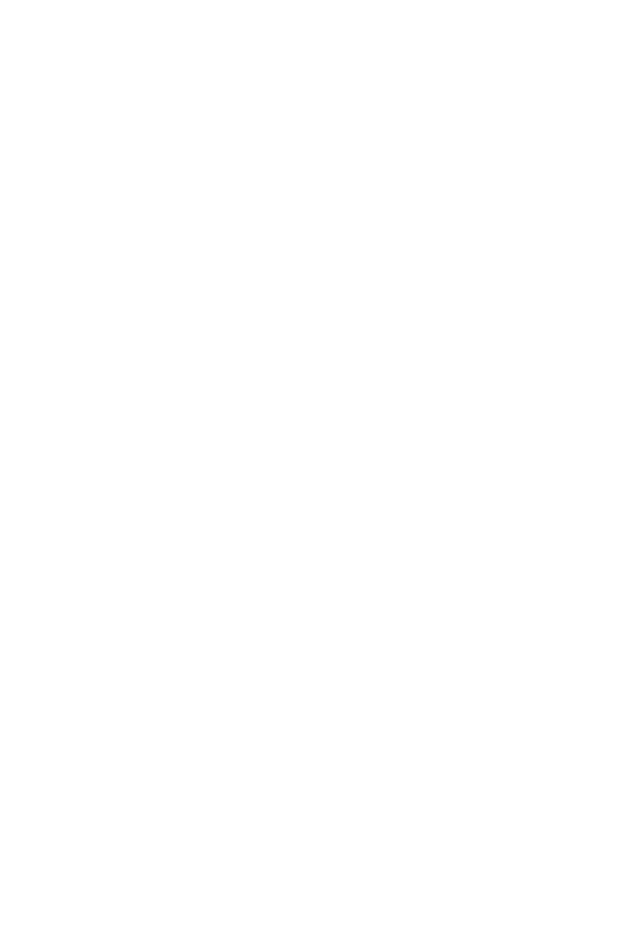
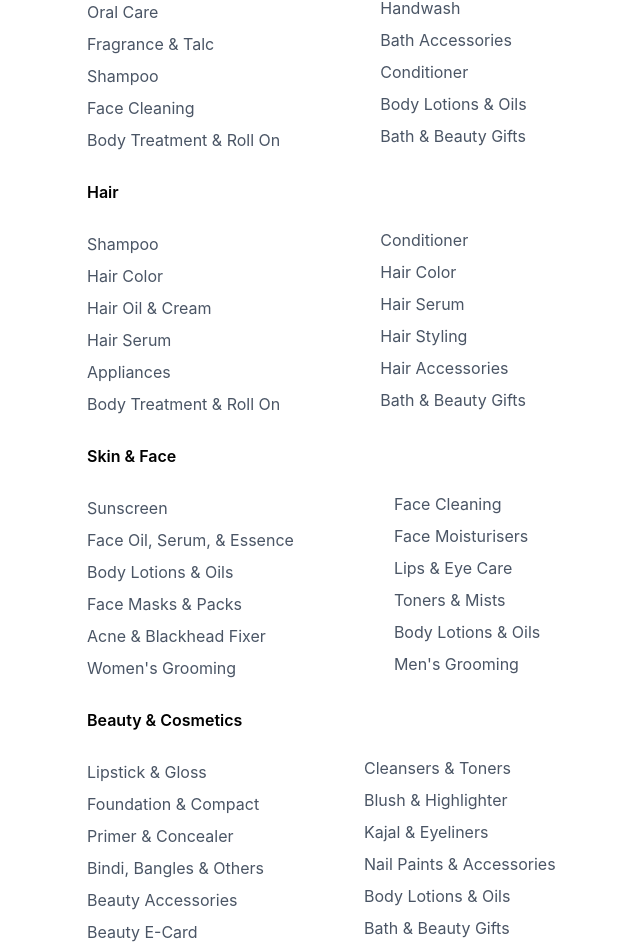
Before and after one commit to Vipashyanawagh/Blinkit__Web, a React (Vite) app: page /categories in a window 1280 px wide. Before the commit this address had no page. Shown: the part 216-1168 px from the top of the page, without its empty margins (13-653 px from the left). Before the commit the page ends 800 px from the top, so only its background shows below. Built offline with nearby package versions, Linux system fonts and the light colour scheme.

Commit message:
Add Signup properties

```diff
--- a/src/App.jsx
+++ b/src/App.jsx
@@ -4,16 +4,21 @@
 import MilkCards from "./components/landing/MilkCards";
 import LoginPage from "./components/landing/LoginPage";
 import SignupPage from "./components/landing/SignupPage";
+import Navbar from "./components/landing/Navbar";
+import CategoryPage from "./components/landing/CategoryPage";
+
 
 function App() {
   return (
     <BrowserRouter>
       <Routes>
+        <Route path="/navbar" element={<Navbar/>} />
         <Route path="/" element={<Landing />} />
         <Route path="/login" element={<LoginPage />} />
         <Route path="/signup" element={<SignupPage />} />
         <Route path="/cn" element={<MilkCards />} />
         <Route path="/prn" element={<MilkCards />} />
+        <Route path="/categories" element={<CategoryPage />} />
       </Routes>
     </BrowserRouter>
   );
--- /dev/null
+++ b/src/components/landing/CategoryPage.jsx
@@ -0,0 +1,147 @@
+import React from 'react'
+import { NavLink } from 'react-router-dom'
+import Navbar from './Navbar'
+
+function CategoryPage() {
+  return (
+    <div>
+
+        <div>
+             <NavLink to="/navbar"></NavLink>
+            <h1 className=' pl-25 text-2xl  font-semibold   mt-20 '>Categories <span className='text-green-600 text-lg pl-3'></span></h1>
+            <div className='flex'>
+              <div className='ml-25 mt-5 text-gray-600'>
+                <ul>
+                  <li className='pb-2 text-black font-semibold mb-5 '>Bath & Boy</li>
+                  <li className='pb-2'>Bathing Soap</li>
+                  <li className='pb-2'>Oral Care</li>
+                  <li className='pb-2'>Fragrance & Talc</li>
+                  <li className='pb-2'>Shampoo</li>
+                  <li className='pb-2'>Face Cleaning</li>
+                  <li className='pb-2'>Body Treatment & Roll On </li>
+
+                </ul>
+              </div>
+
+              <div className='ml-25 mt-17  text-gray-600'>
+                 <ul>
+                  <li className='pb-2'>Shower Gels & Scrubs </li>
+                  <li className='pb-2'>Handwash</li>
+                  <li className='pb-2'>Bath Accessories</li>
+                  <li className='pb-2'>Conditioner</li>
+                  <li className='pb-2'>Body Lotions & Oils</li>
+                  <li className='pb-2'>Bath & Beauty Gifts</li>
+
+
+                </ul>
+
+              </div>
+
+            </div>
+
+
+
+
+             <div className='flex'>
+              <div className='ml-25 mt-5 text-gray-600'>
+                <ul>
+                  <li className='pb-2 text-black font-semibold mb-5 '>Hair</li>
+                  <li className='pb-2'>Shampoo</li>
+                  <li className='pb-2'>Hair Color</li>
+                  <li className='pb-2'>Hair Oil & Cream</li>
+                  <li className='pb-2'>Hair Serum</li>
+                  <li className='pb-2'>Appliances</li>
+                  <li className='pb-2'>Body Treatment & Roll On </li>
+
+                </ul>
+              </div>
+
+              <div className='ml-25 mt-17  text-gray-600'>
+                 <ul>
+                  <li className='pb-2'>Conditioner </li>
+                  <li className='pb-2'>Hair Color</li>
+                  <li className='pb-2'>Hair Serum</li>
+                  <li className='pb-2'>Hair Styling </li>
+                  <li className='pb-2'>Hair Accessories</li>
+                  <li className='pb-2'>Bath & Beauty Gifts</li>
+
+
+                </ul>
+
+              </div>
+
+            </div>
+
+
+
+
+             <div className='flex'>
+              <div className='ml-25 mt-5 text-gray-600'>
+                <ul>
+                  <li className='pb-2 text-black font-semibold mb-5 '>Skin & Face</li>
+                  <li className='pb-2'>Sunscreen</li>
+                  <li className='pb-2'>Face Oil, Serum, & Essence</li>
+                  <li className='pb-2'>Body Lotions & Oils</li>
+                  <li className='pb-2'>Face Masks & Packs</li>
+                  <li className='pb-2'>Acne & Blackhead Fixer</li>
+                  <li className='pb-2'>Women's Grooming </li>
+
+                </ul>
+              </div>
+
+              <div className='ml-25 mt-17  text-gray-600'>
+                 <ul>
+                  <li className='pb-2'>Face Cleaning  </li>
+                  <li className='pb-2'>Face Moisturisers</li>
+                  <li className='pb-2'>Lips & Eye Care</li>
+                  <li className='pb-2'>Toners & Mists</li>
+                  <li className='pb-2'>Body Lotions & Oils</li>
+                  <li className='pb-2'>Men's Grooming</li>
+
+
+                </ul>
+
+              </div>
+
+            </div>
+
+
+
+
+             <div className='flex'>
+              <div className='ml-25 mt-5 text-gray-600'>
+                <ul>
+                  <li className='pb-2 text-black font-semibold mb-5 '>Beauty & Cosmetics
+                  </li>
+                  <li className='pb-2'>Lipstick & Gloss</li>
+                  <li className='pb-2'>Foundation & Compact</li>
+                  <li className='pb-2'>Primer & Concealer</li>
+                  <li className='pb-2'>Bindi, Bangles & Others</li>
+                  <li className='pb-2'>Beauty Accessories</li>
+                  <li className='pb-2'>Beauty E-Card</li>
+
+                </ul>
+              </div>
+
+              <div className='ml-25 mt-17  text-gray-600'>
+                 <ul>
+                  <li className='pb-2'>Cleansers & Toners </li>
+                  <li className='pb-2'>Blush & Highlighter</li>
+                  <li className='pb-2'>Kajal & Eyeliners</li>
+                  <li className='pb-2'>Nail Paints & Accessories</li>
+                  <li className='pb-2'>Body Lotions & Oils</li>
+                  <li className='pb-2'>Bath & Beauty Gifts</li>
+
+
+                </ul>
+
+              </div>
+
+            </div>
+          </div>
+
+    </div>
+  )
+}
+
+export default CategoryPage
--- a/src/components/landing/Footer.jsx
+++ b/src/components/landing/Footer.jsx
@@ -1,4 +1,5 @@
 import React from 'react'
+import { NavLink } from "react-router-dom";
 
 function Footer() {
   return (
@@ -44,7 +45,7 @@
 
 
           <div>
-            <h1 className=' pl-25 text-2xl  font-semibold  '>Categories <span className='text-green-600 text-lg pl-3'>see all</span></h1>
+            <h1 className=' pl-25 text-2xl  font-semibold  '>Categories <span className='text-green-600 text-lg pl-3'> <NavLink to="/categories"> see all</NavLink></span></h1>
             <div className='flex'>
               <div className='ml-25 mt-5 text-gray-600'>
                 <ul>
--- a/src/components/landing/SignupPage.jsx
+++ b/src/components/landing/SignupPage.jsx
@@ -6,7 +6,29 @@
 
 export  default function SignupPage() {
 
+const [signup, setSignup] = useState({
 
+  email: "",
+  tel:" ",
+  password: "",
+
+})
+
+const handleChange = (e) => {
+  const { name, value } = e.target;
+
+  const copySignup = { ...signup };
+  copySignup[name] = value;
+  setSignup(copySignup);
+};
+
+console.log("signup ->", signup);
+
+  const handleSignup = (e) =>{
+    e.preventDefalut();
+  }
+
+ const [show , setShow] = useState(true);
 
 
 
@@ -15,9 +37,9 @@
     <>
 
       <div className="min-h-screen bg-black/40 flex items-center justify-center">
-      <div
+      <div  onSubmit={handleSignup}
         className="bg-white w-[400px] rounded-2xl shadow-xl p-8 relative">
-        <button className="absolute left-4 top-4 text-gray-600 hover:text-black"    onClick={ () => setShow(true) } >←</button>
+        <button className="absolute left-4 top-4 text-gray-600 hover:text-black"   onClick={ () => setShow(false) } >←</button>
 
         {/* Logo */}
         <div className="flex justify-center mb-4">
@@ -32,22 +54,38 @@
 
         {/* Username */}
         <div className="mb-4">
-          <input type="text" placeholder="Enter username" className="w-full px-4 py-3 border rounded-xl focus:outline-none focus:ring-2 focus:ring-yellow-400" />
+          <input
+          type="name"
+          name="text"
+          onChange={handleChange}
+          placeholder="Enter username"
+          className="w-full px-4 py-3 border rounded-xl focus:outline-none focus:ring-2 focus:ring-yellow-400" />
         </div>
 
         {/* Email */}
         <div className="mb-4">
-          <input type="email" placeholder="Enter email" className="w-full px-4 py-3 border rounded-xl focus:outline-none focus:ring-2 focus:ring-yellow-400" />
+          <input
+          type="email"
+          name="email"
+          onChange={handleChange}
+          placeholder="Enter email"
+          className="w-full px-4 py-3 border rounded-xl focus:outline-none focus:ring-2 focus:ring-yellow-400" />
         </div>
 
         {/* Mobile */}
         <div className="mb-4">
-          <input type="tel" placeholder="Enter mobile number" className="w-full px-4 py-3 border rounded-xl focus:outline-none focus:ring-2 focus:ring-yellow-400" />
+          <input
+          type="tel"
+          name="tel"
+          onChange={handleChange}
+          placeholder="Enter mobile number"
+          className="w-full px-4 py-3 border rounded-xl focus:outline-none focus:ring-2 focus:ring-yellow-400" />
         </div>
 
         {/* Role */}
         <div className="mb-4">
           <select className="w-full px-4 py-3 border rounded-xl focus:outline-none focus:ring-2 focus:ring-yellow-400">
+
             <option value="">Select role</option>
             <option value="user">User</option>
             <option value="admin">Admin</option>
@@ -56,7 +94,12 @@
 
         {/* Password */}
         <div className="mb-6">
-          <input type="password" placeholder="Enter password" className="w-full px-4 py-3 border rounded-xl focus:outline-none focus:ring-2 focus:ring-yellow-400" />
+          <input
+          type="password"
+          name="password"
+          onChange={handleChange}
+          placeholder="Enter password"
+          className="w-full px-4 py-3 border rounded-xl focus:outline-none focus:ring-2 focus:ring-yellow-400" />
         </div>
 
         {/* Signup Button */}
--- a/src/pages/Landing.jsx
+++ b/src/pages/Landing.jsx
@@ -12,6 +12,7 @@
 import BodyCards from '../components/landing/BodyCards'
 import CardSection from '../components/landing/CardSection'
 import SignupPage from '../components/landing/SignupPage'
+import CategoryPage from '../components/landing/CategoryPage'
 
 function Landing() {
   return (
@@ -26,7 +27,6 @@
      <BodyCards/>
      <Footer/>
      <Footer1/>
-     <SignupPage/>
 
 
 
```
